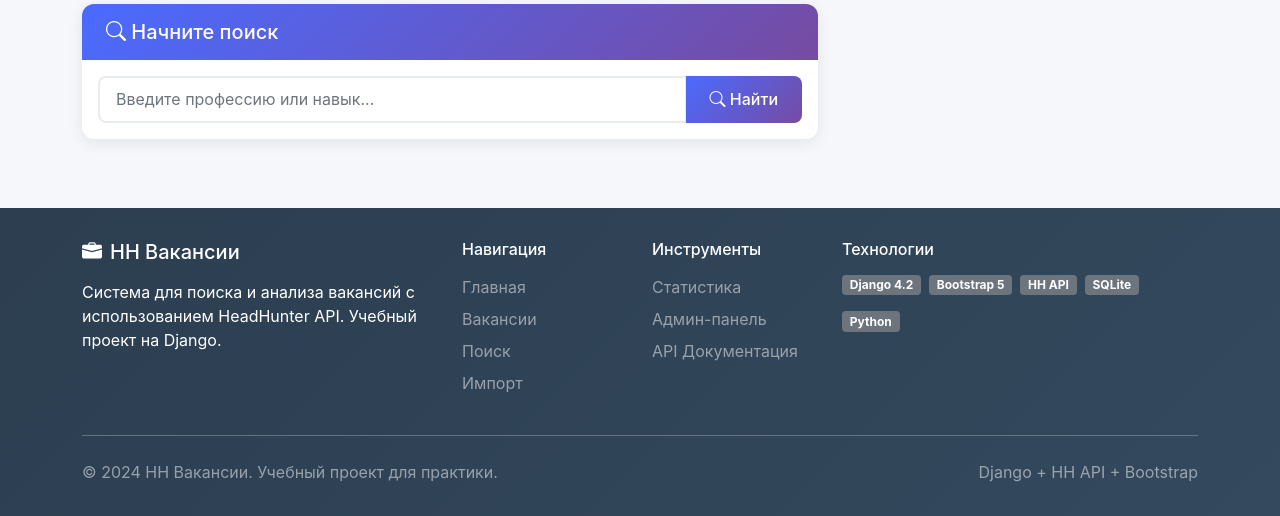
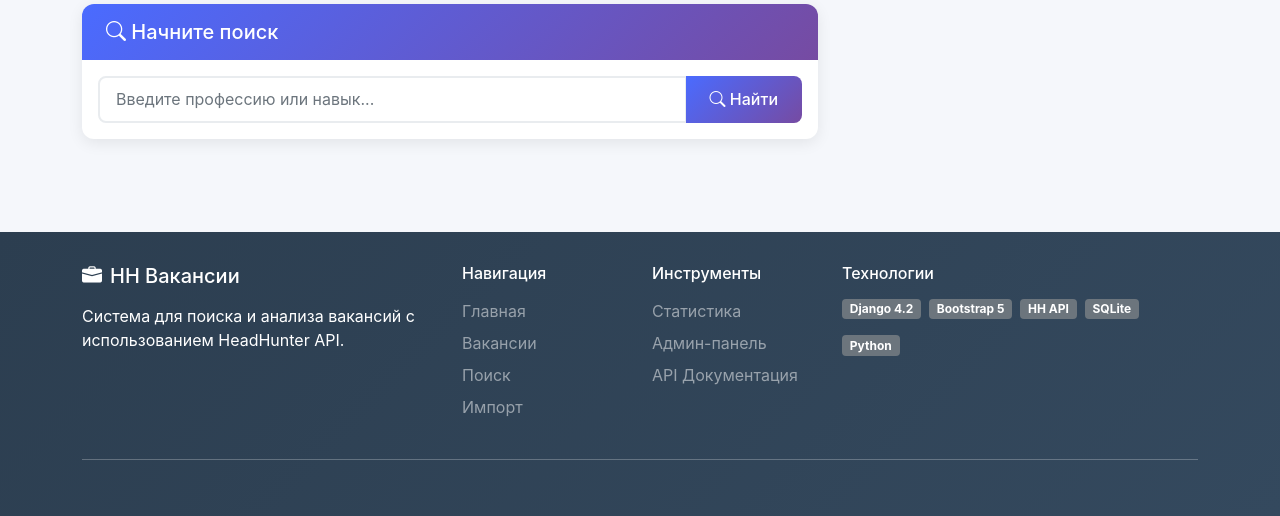
Before and after one commit to vozderjus/hh_vacancies_project, a Django app: page / in a window 1280 px wide. Shown: the part 284-800 px from the top of the page. Run offline with Django 4.2, Linux system fonts and the light colour scheme; data that the repository does not hold is empty.

Commit message:
base fix

```diff
--- a/hh_vacancies_project/vacancies/templates/vacancies/base.html
+++ b/hh_vacancies_project/vacancies/templates/vacancies/base.html
@@ -403,7 +403,6 @@
                     </h5>
                     <p class="mb-0">
                         Система для поиска и анализа вакансий с использованием HeadHunter API.
-                        Учебный проект на Django.
                     </p>
                 </div>
 
@@ -439,19 +438,6 @@
             </div>
 
             <hr class="my-4 bg-white-50">
-
-            <div class="row">
-                <div class="col-md-6">
-                    <p class="mb-0 text-white-50">
-                        &copy; 2024 HH Вакансии. Учебный проект для практики.
-                    </p>
-                </div>
-                <div class="col-md-6 text-md-end">
-                    <p class="mb-0 text-white-50">
-                        Django + HH API + Bootstrap
-                    </p>
-                </div>
-            </div>
         </div>
     </footer>
 
```
